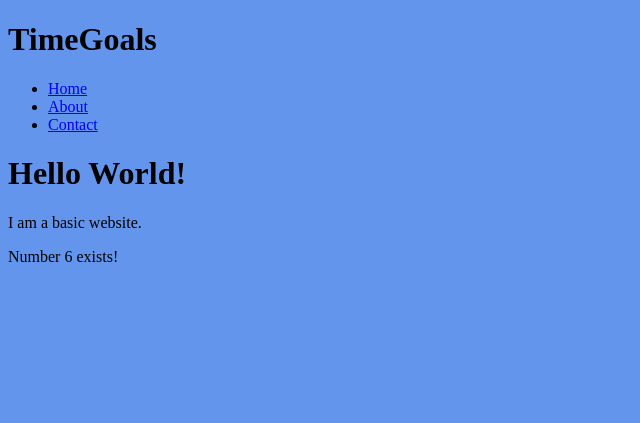
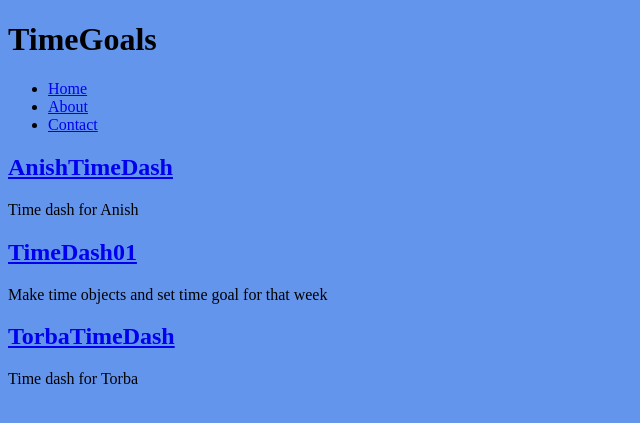
Before and after one commit to ntorba/TimeGoals, a Django app: page / in a window 1280 px wide. Shown: the top 423 px of the page, without its empty margins (0-640 px from the left). Run offline with Django 3.2, Linux system fonts and the light colour scheme; data comes from the database, SQL or seed files in the repository.

Commit message:
up to forms.py fun

```diff
--- a/TimeGoals/TimeGoals/urls.py
+++ b/TimeGoals/TimeGoals/urls.py
@@ -26,5 +26,7 @@ urlpatterns = [
     url(r'^contact/$',
         TemplateView.as_view(template_name='contact.html'),
         name = 'contact'),
+    url(r'^profiles/(?P<slug>[-\w]+)/$', views.profile_detail,
+        name = 'profile_detail'),
     url(r'^admin/', admin.site.urls),
 ]
--- a/TimeGoals/collection/templates/index.html
+++ b/TimeGoals/collection/templates/index.html
@@ -1,10 +1,14 @@
 {% extends 'base.html' %}
 {% block title %}
-Homepage - {{ block.super }}
+  Homepage - {{ block.super }}
 {% endblock title %}
 
 {% block content %}
-  <h1>Hello World!</h1>
-  <p>I am a basic website.</p>
-  <p> {% if number %} Number {{number}} exists! {% endif %} </p>
+  {% for profile in profiles %}
+    <h2> <a href="{% url 'profile_detail' slug=profile.slug %}">
+      {{ profile.name }}
+    </a></h2>
+  <p> {{ profile.description }}</p>
+  {% endfor %}
+
 {% endblock content %}
--- a/TimeGoals/collection/views.py
+++ b/TimeGoals/collection/views.py
@@ -1,10 +1,18 @@
 from django.shortcuts import render
+from collection.models import Profile
 
 # Create your views here.
 def index(request):
     #define a variable
-    number = 6
-    #this is your new views
+    profiles = Profile.objects.all().order_by('name')
     return render(request, 'index.html', {
-        'number': number,
+        'profiles': profiles,
     })
+
+def profile_detail(request, slug):
+    #grab the object...
+    profile = Profile.objects.get(slug=slug)
+    #and pass to the template
+    return render(request, 'profiles/profile_detail.html', {
+        'profile': profile,
+    })
```
Also changed, not shown: TimeGoals/collection/templates/profiles/profile_detail.html (added, +9 -0 lines).
